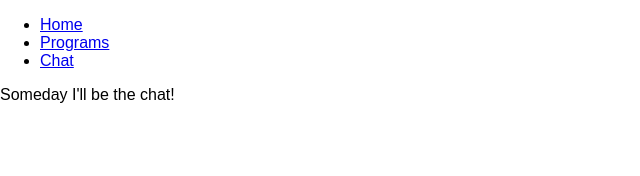
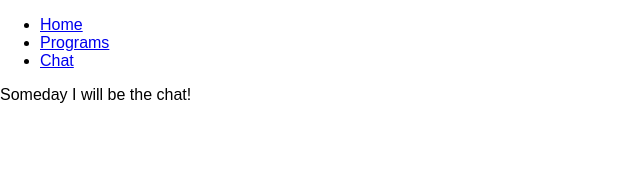
Before and after one commit to Kronenberg/masa-reviewApp, a React (Create React App) app: page /chat in a window 1280 px wide. Shown: the top 176 px of the page, without its empty margins (0-640 px from the left). Built offline with nearby package versions, Linux system fonts and the light colour scheme.

Commit message:
Resolve conflict in Chat.js

```diff
--- a/src/components/Chat/Chat.js
+++ b/src/components/Chat/Chat.js
@@ -6,7 +6,7 @@ class Chat extends Component {
   }
   render(){
     return(
-      <div>Someday I'll be the chat!</div>
+      <div>Someday I will be the chat!</div>
     );
   }
 }
```
